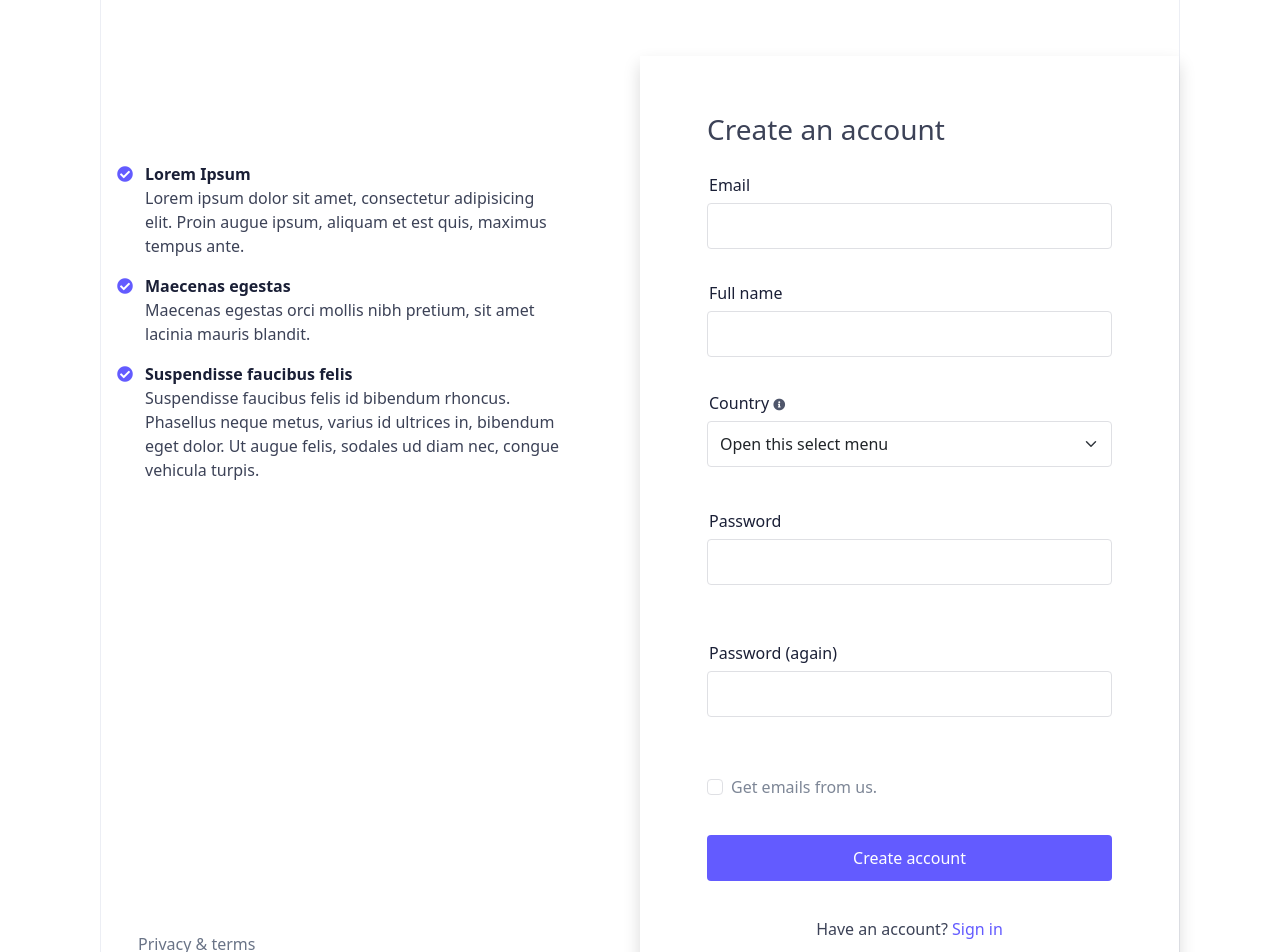
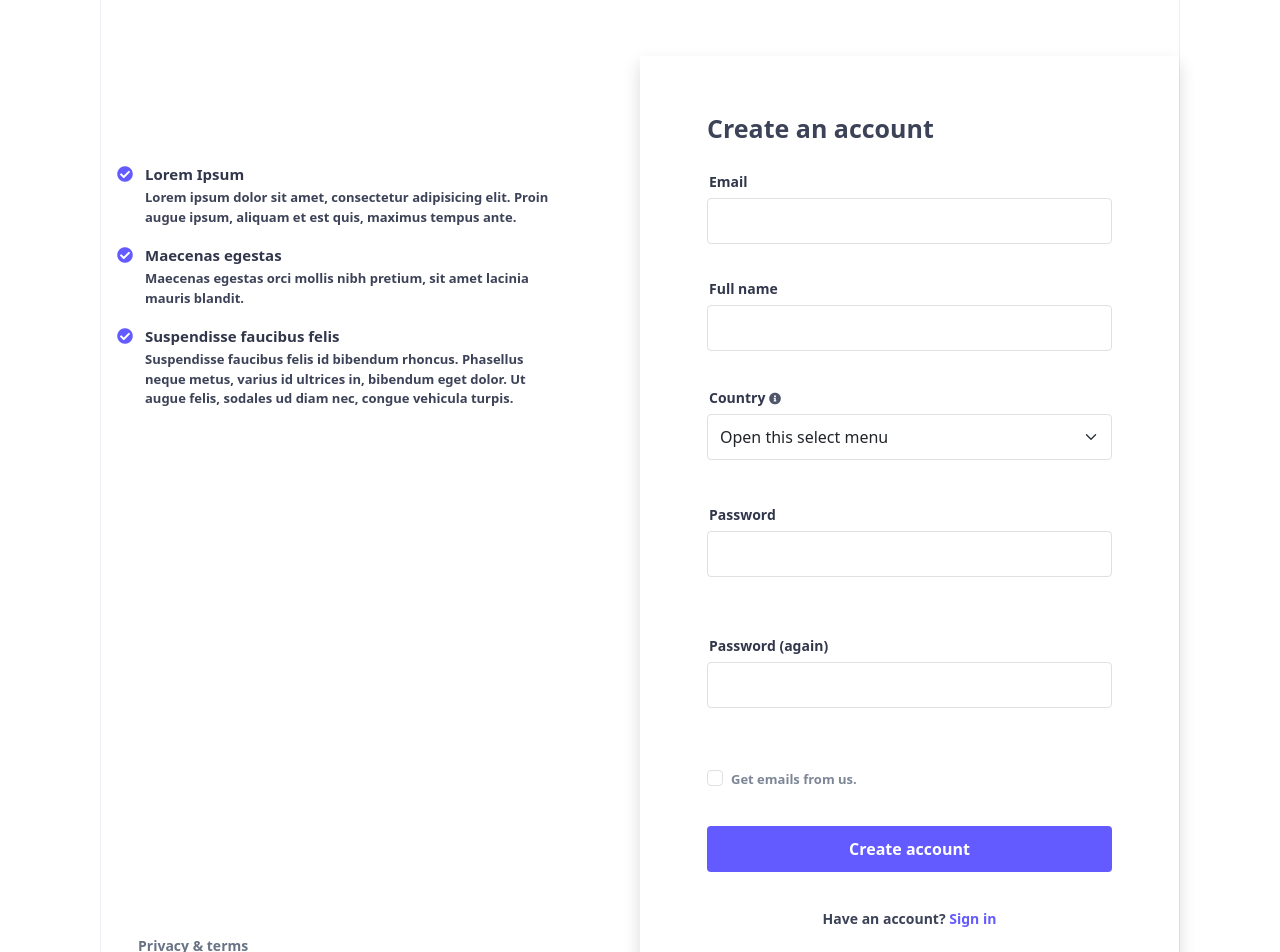
Before and after one commit to taskiranumut/registration-pages, a Vue app: page /signup in a window 1280 px wide. Shown: the top 952 px of the page. Built offline with nearby package versions, Linux system fonts and the light colour scheme.

Commit message:
update font sizes of texts

```diff
--- a/src/assets/main.css
+++ b/src/assets/main.css
@@ -61,7 +61,9 @@ input[type="checkbox"]:focus {
 }
 
 .form-label {
-  color: #1a1f36;
+  font-size: 14px;
+  font-weight: bold;
+  color: #1b2037e6;
 }
 
 /* Privacy footer */
@@ -92,6 +94,8 @@ input[type="checkbox"]#signup-checkbox:checked {
   height: 46px;
   background-color: #635bff;
   color: #fff;
+  font-size: 16px;
+  font-weight: 600;
 }
 
 .form-btn:focus {
@@ -111,10 +115,14 @@ input[type="checkbox"]#signup-checkbox:checked {
 .signin-route-sec p {
   padding-left: 21px;
   color: #3c4257;
+  font-size: 14px;
+  font-weight: 600;
 }
 
 .signup-route-sec p {
   color: #3c4257;
+  font-size: 14px;
+  font-weight: 600;
 }
 
 .signup-route-sec p span,
@@ -129,7 +137,7 @@ input[type="checkbox"]#signup-checkbox:checked {
 }
 
 .signup-form-section {
-  padding: 57px 67px 22px 67px;
+  padding: 57px 67px 34px 67px;
 }
 
 .left-side-wrapper {
@@ -211,6 +219,8 @@ input[type="checkbox"]#signup-checkbox:checked {
   margin-bottom: 58px;
 }
 
-.title-color {
+.form-title {
   color: #3c4257;
+  font-size: 25px;
+  font-weight: 600;
 }
--- a/src/components/PrivacyFooter.vue
+++ b/src/components/PrivacyFooter.vue
@@ -16,5 +16,7 @@ footer p {
   margin-bottom: 23px;
   cursor: pointer;
   color: #697386;
+  font-size: 14px;
+  font-weight: 600;
 }
 </style>
--- a/src/components/SignInForm.vue
+++ b/src/components/SignInForm.vue
@@ -25,7 +25,7 @@ export default {
     <section class="signin-form-section shadow">
       <form @submit="submitForm">
         <header class="mb-24">
-          <h3 class="m-0 title-color">Sign in to your account</h3>
+          <h3 class="m-0 form-title">Sign in to your account</h3>
         </header>
         <div class="mb-30">
           <label for="email" class="form-label">Email</label>
@@ -78,7 +78,9 @@ export default {
 }
 
 .form-check-label {
-  color: #1a1f36;
+  font-size: 14px;
+  font-weight: bold;
+  color: #1b2037e6;
 }
 
 .forgot-pass {
--- a/src/components/SignUpForm.vue
+++ b/src/components/SignUpForm.vue
@@ -20,7 +20,7 @@ export default {
     <section class="signup-form-section shadow">
       <form @submit="createAccount">
         <header class="mb-26">
-          <h3 class="title-color">Create an account</h3>
+          <h3 class="m-0 form-title">Create an account</h3>
         </header>
         <div class="mb-32">
           <label for="email" class="form-label">Email</label>
@@ -85,6 +85,8 @@ export default {
 }
 
 .form-check-label {
+  font-size: 13px;
+  font-weight: 600;
   color: #7d8696;
 }
 
--- a/src/components/SignUpLeftSideTexts.vue
+++ b/src/components/SignUpLeftSideTexts.vue
@@ -14,7 +14,7 @@ export default {
     <article>
       <p>
         <span><i class="fas fa-check-circle icon"></i></span>
-        <strong class="title-color">Lorem Ipsum</strong>
+        <span class="title">Lorem Ipsum</span>
       </p>
       <p class="p-text">
         Lorem ipsum dolor sit amet, consectetur adipisicing elit. Proin augue
@@ -24,7 +24,7 @@ export default {
     <article>
       <p>
         <span><i class="fas fa-check-circle icon"></i></span>
-        <strong class="title-color">Maecenas egestas</strong>
+        <strong class="title">Maecenas egestas</strong>
       </p>
       <p class="p-text">
         Maecenas egestas orci mollis nibh pretium, sit amet lacinia mauris
@@ -34,7 +34,7 @@ export default {
     <article>
       <p>
         <span><i class="fas fa-check-circle icon"></i></span>
-        <strong class="title-color">Suspendisse faucibus felis</strong>
+        <strong class="title">Suspendisse faucibus felis</strong>
       </p>
       <p class="p-text">
         Suspendisse faucibus felis id bibendum rhoncus. Phasellus neque metus,
@@ -55,18 +55,23 @@ article {
   margin-bottom: 16px;
 }
 
+.p-text {
+  margin-left: 28px;
+  color: #3c4257;
+  font-size: 13px;
+  font-weight: 600;
+  margin-top: 2px;
+}
+
+.title {
+  color: #1b2037e6;
+  font-size: 15px;
+  font-weight: bold;
+}
+
 .icon {
   font-size: 16px;
   color: #635bff;
   margin-right: 12px;
 }
-
-.p-text {
-  margin-left: 28px;
-  color: #3c4257;
-}
-
-.title-color {
-  color: #1a1f36;
-}
 </style>
```
